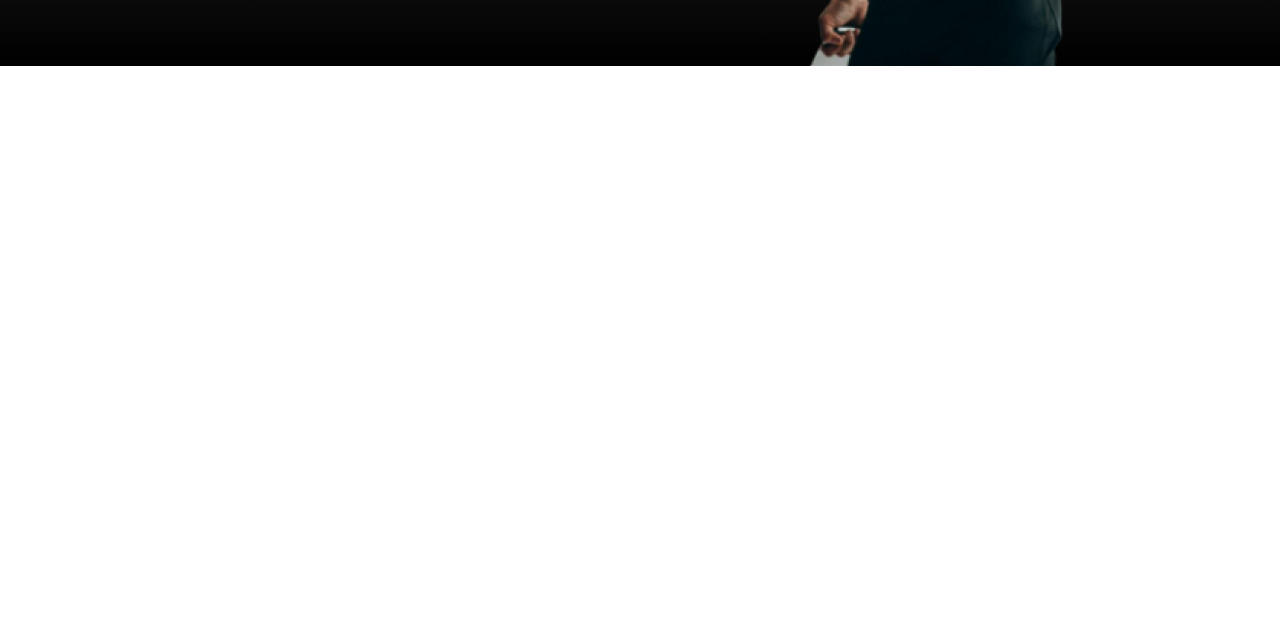
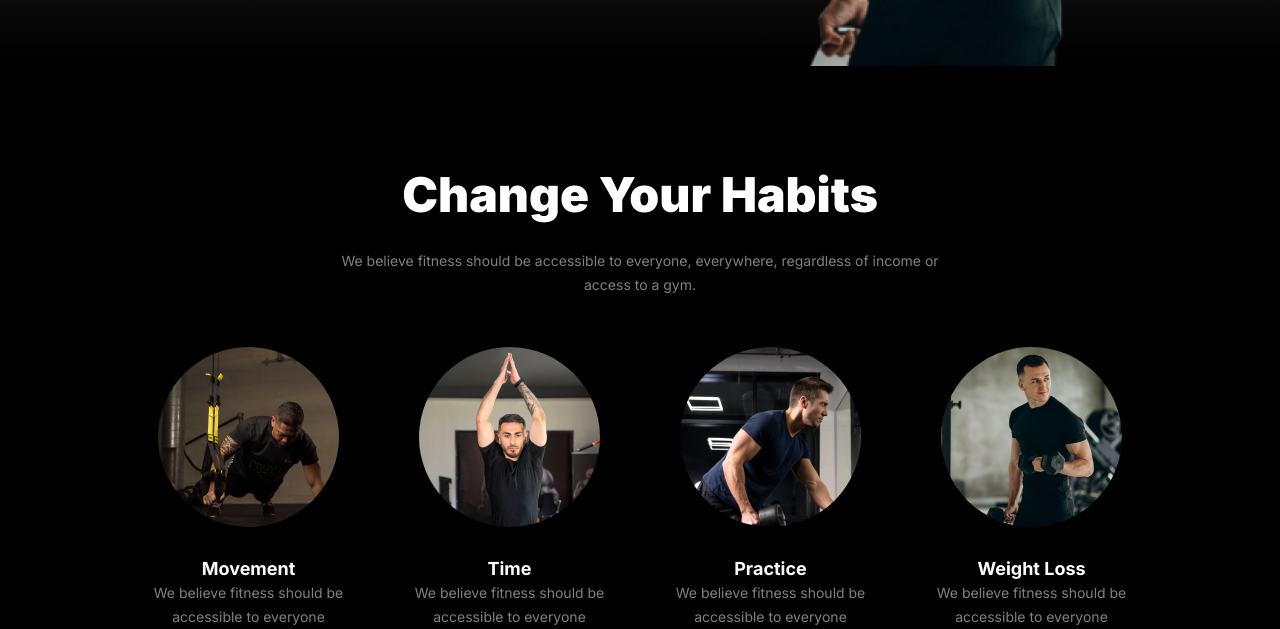
Before and after one commit to Jakaria030/fitness, a plain HTML site: page index.html in a window 1280 px wide. Shown: the part 613-1242 px from the top of the page. Before the commit the page ends 800 px from the top, so only its background shows below. Drawn offline with Linux system fonts and the light colour scheme; a web font is replaced by a local one.

Commit message:
habits section complete

```diff
--- a/index.html
+++ b/index.html
@@ -58,5 +58,40 @@
     </header>
     <!-- header section end -->
 
+    <!-- change habits section start -->
+    <section class="habits-container">
+        <div class="container">
+            <div class="habits-title-container">
+                <h1 class="section-title">Change Your Habits</h1>
+                <p class="section-description">We believe fitness should be accessible to everyone, everywhere, regardless of income or access to a gym.</p>
+            </div>
+
+            <div class="habits-row d-flex">
+                <div class="habits-col d-flex">
+                    <img src="./images/movement.png" alt="Movement">
+                    <h4>Movement</h4>
+                    <p>We believe fitness should be accessible to everyone</p>
+                </div>
+                <div class="habits-col d-flex">
+                    <img src="./images/time.png" alt="Time">
+                    <h4>Time</h4>
+                    <p>We believe fitness should be accessible to everyone</p>
+                </div>
+                <div class="habits-col d-flex">
+                    <img src="./images/practice.png" alt="Practice">
+                    <h4>Practice</h4>
+                    <p>We believe fitness should be accessible to everyone</p>
+                </div>
+                <div class="habits-col d-flex">
+                    <img src="./images/weight-loss.png" alt="Weight Loss">
+                    <h4>Weight Loss</h4>
+                    <p>We believe fitness should be accessible to everyone</p>
+                </div>
+            </div>
+        </div>
+    </section>
+    <!-- change habits section end -->
+
+
 </body>
 </html>
--- a/styles/style.css
+++ b/styles/style.css
@@ -35,7 +35,8 @@ body{
     color: var(--color-white);
     font-size: 3rem;
     font-weight: 900;
-    margin-bottom: 14px;
+    margin-bottom: 25px;
+    line-height: 120%;
 }
 
 .section-description{
@@ -223,6 +224,54 @@ body{
 }
 /* header styles end */
 
+/* habits section styles start */
+.habits-container{
+    background-color: var(--color-black);
+    padding-top: 100px;
+}
+
+.habits-title-container{
+    max-width: 600px;
+    margin: 0 auto;
+    text-align: center;
+}
+
+.habits-row{
+    margin-top: 50px;
+    justify-content: space-between;
+    align-items: center;
+    gap: 20px;
+}
+
+.habits-col{
+    max-width: 300px;
+    flex-direction: column;
+    align-items: center;
+    justify-content: center;
+}
+
+.habits-col img{
+    border-radius: 50%;
+}
+
+.habits-col h4{
+    color: var(--color-white);
+    font-size: 1.125rem;
+    margin-top: 30px;
+}
+
+.habits-col p{
+    color: var(--color-light);
+    text-align: center;
+    font-size: 0.875rem;
+}
+/* habits section styles end */
+
+
+
+
+
+
 
 
 
@@ -232,6 +281,14 @@ body{
     .container{
         width: 90%;
         margin: 0 auto;
+    }
+
+    .section-title{
+        font-size: 2rem;
+    }
+
+    .section-description{
+        font-size: 0.8rem;
     }
 
     .btn{
@@ -310,4 +367,20 @@ body{
         margin-top: 10px;
     }
     /* header styles end */
+
+    /* habits section styles start */
+    .habits-container{
+        padding-top: 25px;
+    }
+
+    .habits-row{
+        flex-direction: column;
+        margin-top: 25px;
+        gap: 10;
+    }
+
+    .habits-col{
+        margin-bottom: 20px;
+    }
+    /* habits section styles end */
 }
```
Also changed, not shown: images/movement.png (added), images/practice.png (added), images/time.png (added), images/weight-loss.png (added).
